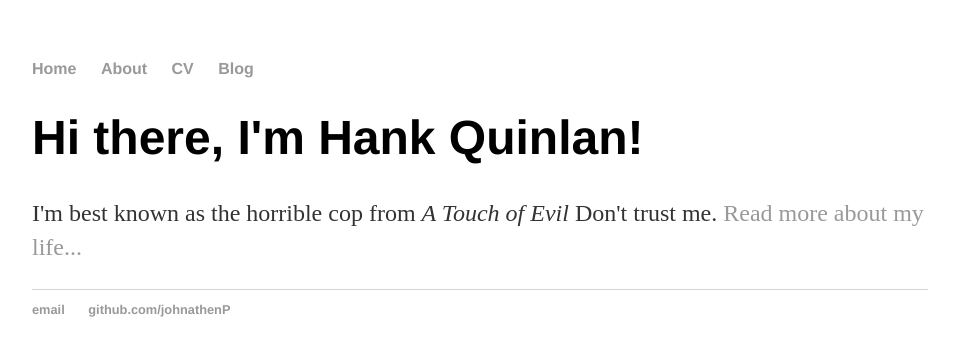
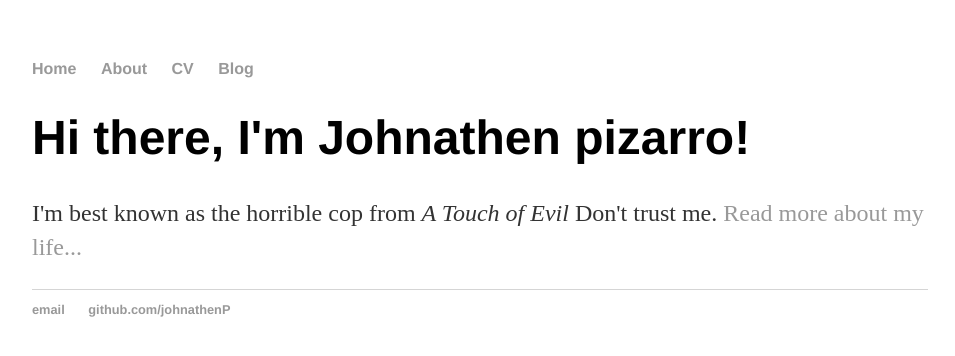
Before and after one commit to johnathenp8429/johnathenp8429.github.io, a Jekyll site: the page built from index.html, in a window 1280 px wide. Shown: the top 356 px of the page, without its empty margins (160-1115 px from the left). Built offline with Jekyll 4.4.1, drawn with Linux system fonts in a browser that asks for light colours; Markdown is read by kramdown in place of the engine named in the settings.

Commit message:
Update index.html

```diff
--- a/index.html
+++ b/index.html
@@ -1,8 +1,8 @@
 ---
 layout: default
-title: Hank Quinlan, Horrible Cop
+title: Johnathen pizarro, Horrible Cop
 ---
 <div class="blurb">
-	<h1>Hi there, I'm Hank Quinlan!</h1>
+	<h1>Hi there, I'm Johnathen pizarro!</h1>
 	<p>I'm best known as the horrible cop from <em>A Touch of Evil</em> Don't trust me. <a href="/about">Read more about my life...</a></p>
 </div><!-- /.blurb -->
```
